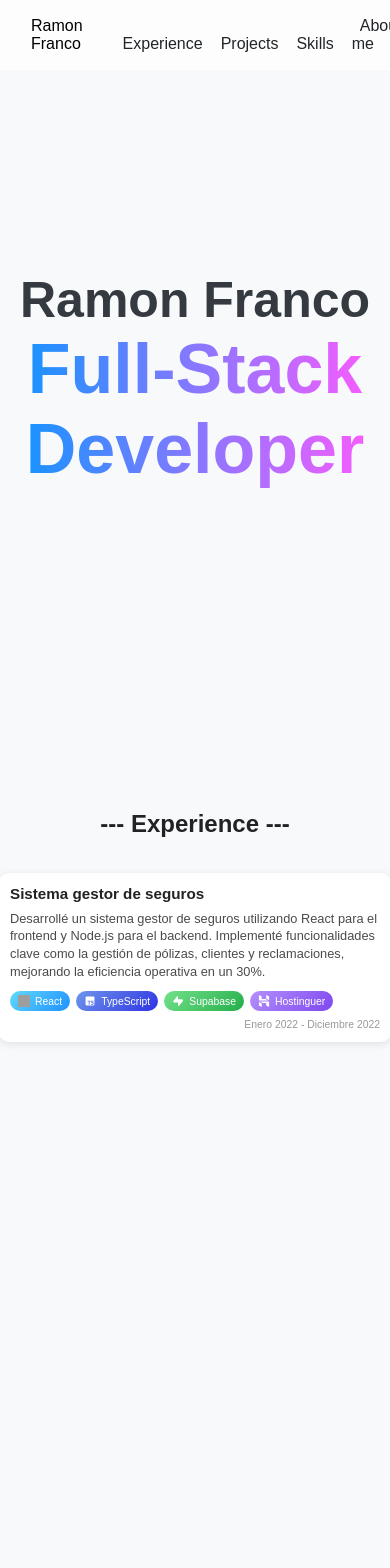
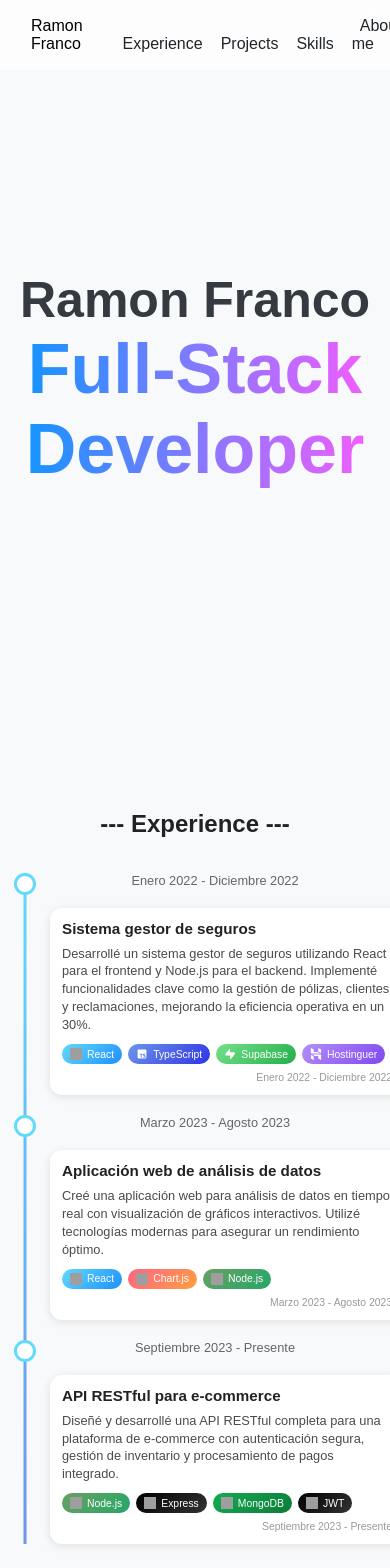
Before and after one commit to Neo-Ram/Portfolio, a React (Vite) app: page / in a window 390 px wide. Shown: the top 1568 px of the page. Before the commit the page ends 1072 px from the top, so only its background shows below. Built offline with nearby package versions, Linux system fonts and the light colour scheme; grey boxes are pictures that could not be loaded.

Commit message:
Archivos faltantes

```diff
--- a/src/sections/Experience.module.css
+++ b/src/sections/Experience.module.css
@@ -17,12 +17,64 @@
   width: 100%;
 }
 
-.cardsContainer {
-  display: grid;
-  grid-template-columns: repeat(auto-fit, minmax(300px, 1fr));
-  gap: 30px;
+.timelineContainer {
+  display: flex;
+  flex-direction: column;
+  gap: 40px;
   width: 100%;
-  max-width: 1200px;
+  max-width: 900px;
+  position: relative;
+  padding: 0 20px;
+}
+
+.timelineContainer::before {
+  content: "";
+  position: absolute;
+  left: 50%;
+  transform: translateX(-50%);
+  width: 3px;
+  height: 100%;
+  background: linear-gradient(180deg, #61dafb, #6e95ea);
+  top: 0;
+}
+
+.timelineItem {
+  display: flex;
+  gap: 40px;
+  align-items: center;
+  position: relative;
+}
+
+.timelineItem:nth-child(odd) {
+  flex-direction: row;
+}
+
+.timelineItem:nth-child(even) {
+  flex-direction: row-reverse;
+}
+
+.timelineDot {
+  width: 20px;
+  height: 20px;
+  background: #fff;
+  border: 4px solid #61dafb;
+  border-radius: 50%;
+  position: absolute;
+  left: 50%;
+  transform: translateX(-50%);
+  z-index: 2;
+}
+
+.timelineDate {
+  flex: 1;
+  text-align: center;
+  font-size: 0.9em;
+  color: #666;
+  font-weight: 500;
+}
+
+.timelineCard {
+  flex: 1;
 }
 
 @media (max-width: 768px) {
@@ -36,9 +88,36 @@
     margin-bottom: 20px;
   }
 
-  .cardsContainer {
-    grid-template-columns: 1fr;
+  .timelineContainer {
+    padding: 0 10px;
+    gap: 30px;
+  }
+
+  .timelineContainer::before {
+    left: 20px;
+    transform: translateX(-50%);
+  }
+
+  .timelineItem {
+    flex-direction: column !important;
     gap: 20px;
+  }
+
+  .timelineItem:nth-child(even) {
+    flex-direction: column !important;
+  }
+
+  .timelineDot {
+    left: 20px;
+  }
+
+  .timelineDate {
+    text-align: left;
+    padding-left: 50px;
+  }
+
+  .timelineCard {
+    padding-left: 50px;
   }
 }
 
@@ -54,7 +133,28 @@
     margin-bottom: 15px;
   }
 
-  .cardsContainer {
-    gap: 15px;
+  .timelineContainer {
+    padding: 0;
+    gap: 20px;
+  }
+
+  .timelineContainer::before {
+    left: 15px;
+  }
+
+  .timelineDot {
+    left: 15px;
+    width: 16px;
+    height: 16px;
+    border-width: 3px;
+  }
+
+  .timelineDate {
+    padding-left: 40px;
+    font-size: 0.8em;
+  }
+
+  .timelineCard {
+    padding-left: 40px;
   }
 }
--- a/src/sections/Experience.tsx
+++ b/src/sections/Experience.tsx
@@ -1,13 +1,13 @@
 import DynamicCard from "../components/UI/DynamicCard";
 import styles from "./Experience.module.css";
+
 function Experience() {
-  return (
-    <section className={styles.experienceSection}>
-      <h1 className={styles.experienceTitle}>--- Experience ---</h1>
-      <DynamicCard
-        title="Sistema gestor de seguros"
-        description="Desarrollé un sistema gestor de seguros utilizando React para el frontend y Node.js para el backend. Implementé funcionalidades clave como la gestión de pólizas, clientes y reclamaciones, mejorando la eficiencia operativa en un 30%."
-        tags={[
+  const experiences = [
+    {
+      title: "Sistema gestor de seguros",
+      description:
+        "Desarrollé un sistema gestor de seguros utilizando React para el frontend y Node.js para el backend. Implementé funcionalidades clave como la gestión de pólizas, clientes y reclamaciones, mejorando la eficiencia operativa en un 30%.",
+      tags: [
         {
           id: "1",
           label: "React",
@@ -15,26 +15,105 @@ function Experience() {
           bgGradient: "linear-gradient(135deg, #61dafb, #1e90ff)",
         },
         {
-            id: "1",
+          id: "2",
           label: "TypeScript",
           icon: "/src/assets/TypeScript.svg",
           bgGradient: "linear-gradient(135deg, #6e95eaff, #2e34e4ff)",
         },
         {
-            id: "1",
+          id: "3",
           label: "Supabase",
           icon: "/src/assets/Supabase.svg",
           bgGradient: "linear-gradient(135deg, #74e18aff, #24ae4bff)",
         },
         {
-            id: "1",
+          id: "4",
           label: "Hostinguer",
           icon: "/src/assets/Hostinguer.svg",
           bgGradient: "linear-gradient(135deg, #b390fbff, #7f47f0ff)",
         },
-        ]}
-        date="Enero 2022 - Diciembre 2022"
+      ],
+      date: "Enero 2022 - Diciembre 2022",
+    },
+    {
+      title: "Aplicación web de análisis de datos",
+      description:
+        "Creé una aplicación web para análisis de datos en tiempo real con visualización de gráficos interactivos. Utilizé tecnologías modernas para asegurar un rendimiento óptimo.",
+      tags: [
+        {
+          id: "1",
+          label: "React",
+          icon: "/src/assets/React.svg",
+          bgGradient: "linear-gradient(135deg, #61dafb, #1e90ff)",
+        },
+        {
+          id: "2",
+          label: "Chart.js",
+          icon: "/src/assets/ChartJS.svg",
+          bgGradient: "linear-gradient(135deg, #ff6384, #ff9f40)",
+        },
+        {
+          id: "3",
+          label: "Node.js",
+          icon: "/src/assets/NodeJS.svg",
+          bgGradient: "linear-gradient(135deg, #68a063, #26a769)",
+        },
+      ],
+      date: "Marzo 2023 - Agosto 2023",
+    },
+    {
+      title: "API RESTful para e-commerce",
+      description:
+        "Diseñé y desarrollé una API RESTful completa para una plataforma de e-commerce con autenticación segura, gestión de inventario y procesamiento de pagos integrado.",
+      tags: [
+        {
+          id: "1",
+          label: "Node.js",
+          icon: "/src/assets/NodeJS.svg",
+          bgGradient: "linear-gradient(135deg, #68a063, #26a769)",
+        },
+        {
+          id: "2",
+          label: "Express",
+          icon: "/src/assets/Express.svg",
+          bgGradient: "linear-gradient(135deg, #000000, #333333)",
+        },
+        {
+          id: "3",
+          label: "MongoDB",
+          icon: "/src/assets/MongoDB.svg",
+          bgGradient: "linear-gradient(135deg, #13aa52, #0e7c3a)",
+        },
+        {
+          id: "4",
+          label: "JWT",
+          icon: "/src/assets/JWT.svg",
+          bgGradient: "linear-gradient(135deg, #000000, #333333)",
+        },
+      ],
+      date: "Septiembre 2023 - Presente",
+    },
+  ];
+
+  return (
+    <section className={styles.experienceSection}>
+      <h1 className={styles.experienceTitle}>--- Experience ---</h1>
+      <div className={styles.timelineContainer}>
+        {experiences.map((exp, index) => (
+          <div key={index} className={styles.timelineItem}>
+            <div className={styles.timelineDate}>{exp.date}</div>
+            <div className={styles.timelineDot}></div>
+            <div className={styles.timelineCard}>
+              <DynamicCard
+                title={exp.title}
+                description={exp.description}
+                tags={exp.tags}
+                date={exp.date}
               />
+            </div>
+          </div>
+        ))}
+      </div>
     </section>
   );
 }
```
Lines whose indentation alone changed are shown as unchanged.
